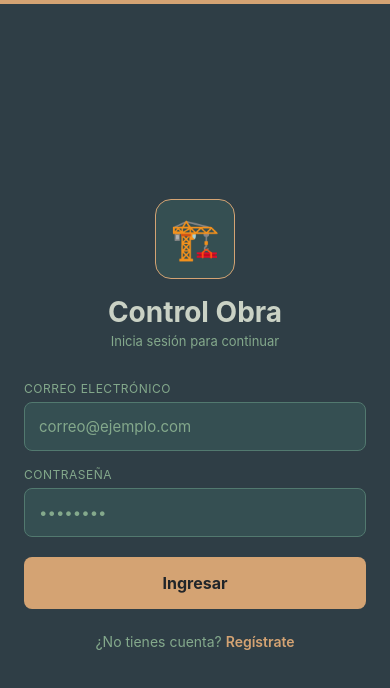
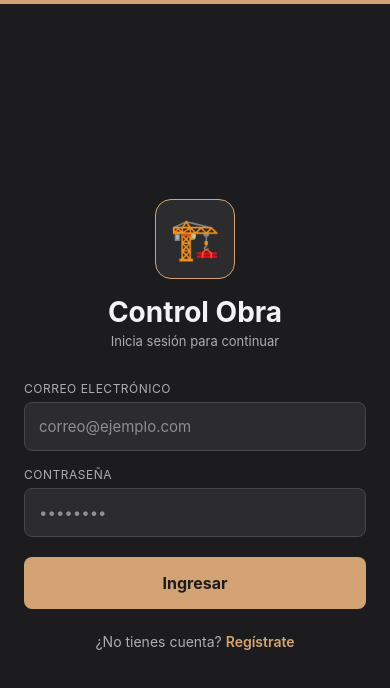
Before and after one commit to Mailoo1/None-Construtor, a React Native app: screen /Login in a window 390 px wide. Shown: the top 688 px of the page. Built offline with nearby package versions, Linux system fonts and the light colour scheme; no server answers.

Commit message:
Cmbié algunos estilos y cambie de color

```diff
--- a/package.json
+++ b/package.json
@@ -15,6 +15,7 @@
     "@react-navigation/native": "^7.2.2",
     "@react-navigation/stack": "^7.8.11",
     "expo": "~54.0.33",
+    "expo-image-picker": "~17.0.11",
     "expo-status-bar": "~3.0.9",
     "firebase": "^12.12.1",
     "react": "19.1.0",
--- a/src/config/theme.js
+++ b/src/config/theme.js
@@ -1,21 +1,21 @@
 export const colors = {
-  bgPrimary:     '#2F3E46',
-  bgCard:        '#354F52',
-  bgContainer:   '#3A5A40',
-  border:        '#52796F',
-  textMuted:     '#84A98C',
+  bgPrimary:     '#1C1C1E',
+  bgCard:        '#2C2C2E',
+  bgContainer:   '#3A3A3C',
+  border:        '#48484A',
+  textMuted:     '#8E8E93',
   primary:       '#D4A373',
-  warning:       '#E9C46A',
-  danger:        '#E76F51',
-  info:          '#52796F',
-  success:       '#74C69D',
-  error:         '#E76F51',
-  pending:       '#D4A373',
-  textPrimary:   '#CAD2C5',
-  textSecondary: '#84A98C',
-  textDisabled:  '#52796F',
-  bgLight:       '#F8F9FA',
-  textDark:      '#212529',
+  warning:       '#FFD60A',
+  danger:        '#FF453A',
+  info:          '#0A84FF',
+  success:       '#30D158',
+  error:         '#FF453A',
+  pending:       '#FF9F0A',
+  textPrimary:   '#F2F2F7',
+  textSecondary: '#AEAEB2',
+  textDisabled:  '#636366',
+  bgLight:       '#F2F2F7',
+  textDark:      '#1C1C1E',
 };
 
 export const radius = { sm: 8, md: 12, lg: 16 };
--- a/src/screens/DashboardScreen.js
+++ b/src/screens/DashboardScreen.js
@@ -7,10 +7,10 @@ import { auth, db } from '../config/firebase';
 import { colors } from '../config/theme';
 
 const modulos = [
-  { label: 'Materiales', icon: 'cube-outline',     color: colors.primary,  screen: 'Materiales' },
-  { label: 'Personal',   icon: 'people-outline',   color: colors.success,  screen: 'Personal'   },
-  { label: 'Tareas',     icon: 'checkbox-outline', color: colors.warning,  screen: 'Tareas'     },
-  { label: 'Planos',     icon: 'map-outline',      color: colors.info,     screen: 'Planos'     },
+  { label: 'Materiales', icon: 'cube-outline',     color: colors.primary, screen: 'Materiales' },
+  { label: 'Personal',   icon: 'people-outline',   color: colors.primary, screen: 'Personal'   },
+  { label: 'Tareas',     icon: 'checkbox-outline', color: colors.primary, screen: 'Tareas'     },
+  { label: 'Planos',     icon: 'map-outline',      color: colors.primary, screen: 'Planos'     },
 ];
 
 export default function DashboardScreen({ navigation }) {
```
Also changed, not shown: 1 other file (tests, documents, lock files or other folders).
